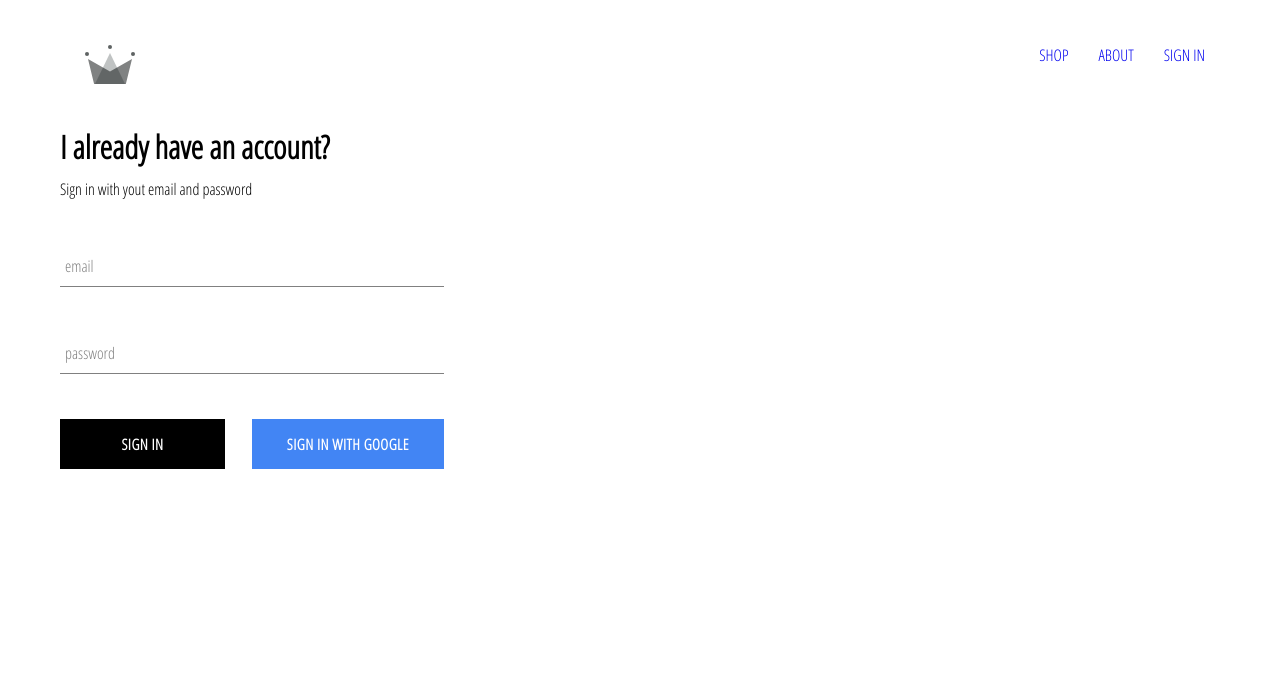
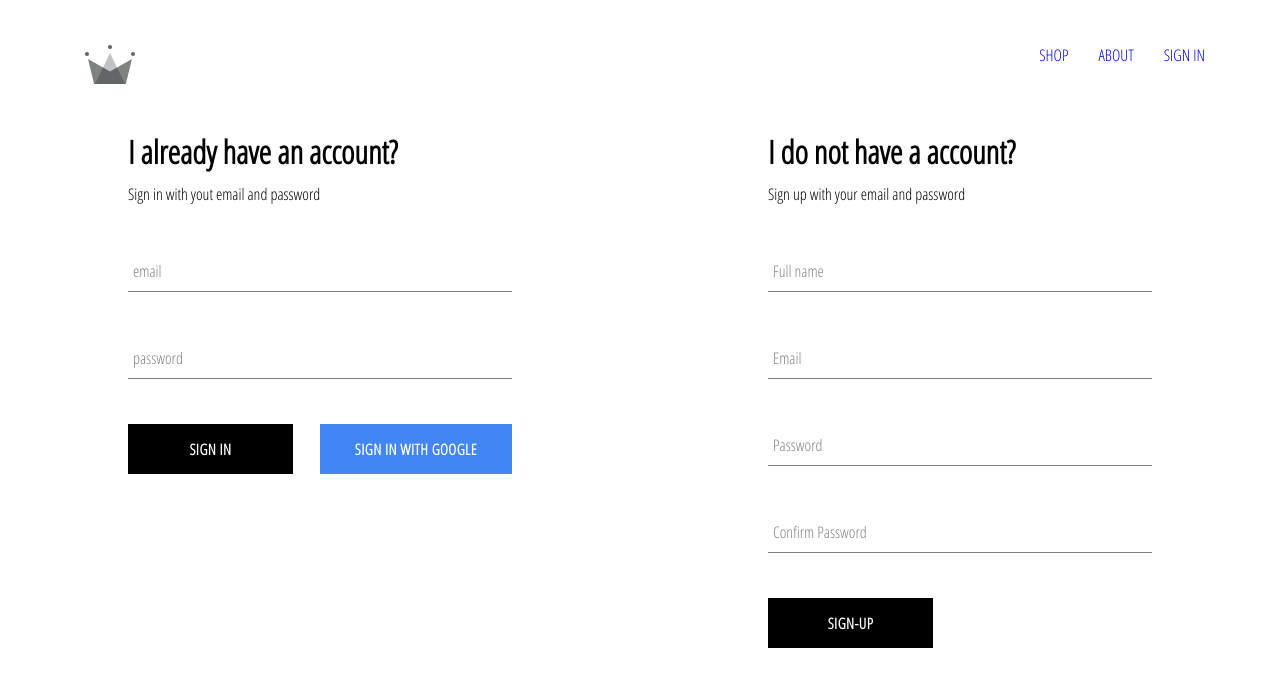
Before and after one commit to edabrito7/crwn-clothing, a React (Create React App) app: page /signin in a window 1280 px wide. Shown: the top 686 px of the page. Built offline with nearby package versions, Linux system fonts and the light colour scheme; no server answers.

Commit message:
Sign up form completed and connected to firebase

```diff
--- a/src/App.css
+++ b/src/App.css
@@ -9,3 +9,8 @@
 .App a {
     text-decoration: none;
 }
+
+
+* {
+    box-sizing: border-box;
+}
--- a/src/App.js
+++ b/src/App.js
@@ -4,7 +4,7 @@
 import ShopPage from './pages/shoppage/shopPage';
 import SignInandSignUpPage from './pages/sign-in-and-sign-up/sign-in-and-sign-up';
 import Header from './components/header/header';
-import { auth } from './firebase/firebase-utils';
+import { auth, createUserProfileDocument } from './firebase/firebase-utils';
 import './App.css';
 
 class  App extends Component {
@@ -20,9 +20,26 @@
   unSubscribeFromAuth = null;
 
   componentDidMount() {
-    this.unSubscribeFromAuth = auth.onAuthStateChanged(user => {
-      this.setState({currentUser: user})
-      console.log(user);
+    this.unSubscribeFromAuth = auth.onAuthStateChanged(async userAuth => {
+      if (userAuth) {
+        const userRef = await createUserProfileDocument(userAuth);
+
+        userRef.onSnapshot(snapShot => {
+          this.setState({
+            currentUser: {
+              id: snapShot.id,
+              ...snapShot.data()
+            }
+          })
+        })
+
+        console.log(this.state);
+
+      } else {
+        this.setState({currentUser: userAuth});
+      }
+
+
     })
 
   }
--- a/src/components/sign-in/sign-in.jsx
+++ b/src/components/sign-in/sign-in.jsx
@@ -1,7 +1,7 @@
 import React, { Component } from 'react';
 import FormInput from '../form-input/form-input';
 import CustomButton from '../custom-button/custom-button';
-import { signInWithGoogle} from '../../firebase/firebase-utils';
+import { signInWithGoogle, auth } from '../../firebase/firebase-utils';
 import './sign-in.styles.scss';
 
 
@@ -16,9 +16,15 @@
         }
     }
 
-    handleSubmit = event => {
+    handleSubmit = async event => {
         event.preventDefault();
-        this.setState({email: '', password:''});
+        const { email, password } = this.state
+        try {
+            await auth.signInWithEmailAndPassword(email, password);
+            this.setState({email: '', password: ''});
+        } catch(error) {
+            console.error(error);
+        }
     }
 
     handleChange = event => {
--- a/src/components/sign-in/sign-in.styles.scss
+++ b/src/components/sign-in/sign-in.styles.scss
@@ -13,8 +13,3 @@
 
 
 }
-
-
-* {
-    box-sizing: border-box;
-}
--- /dev/null
+++ b/src/components/sign-up/sign-up.jsx
@@ -0,0 +1,101 @@
+import React, { Component } from 'react';
+
+import FormInput from '../form-input/form-input';
+import CustomButton from '../custom-button/custom-button';
+import { auth,createUserProfileDocument} from '../../firebase/firebase-utils';
+import './sign-up.styles.scss';
+
+
+
+
+class SignUp extends Component {
+    constructor(props){
+        super(props);
+
+        this.state = {
+            displayName: '',
+            email: '',
+            password: '',
+            confirmPassword: '',
+        }
+    }
+
+    handleSubmit = async event => {
+        event.preventDefault();
+
+        const {displayName,email,password,confirmPassword} = this.state;
+
+        if(password!==confirmPassword){
+            alert("password dont match")
+            return
+        }
+
+        try {
+            const { user } = await auth.createUserWithEmailAndPassword(email, password)
+            await createUserProfileDocument(user, {displayName})
+
+            this.setState = {
+                displayName: '',
+                email: '',
+                password: '',
+                confirmPassword: '',
+            }
+        } catch(error){
+            console.error(error);
+        }
+    }
+
+    handleChange = event => {
+        const { name, value} = event.target;
+        this.setState({[name]: value});
+    }
+
+    render() {
+        const {displayName,email,password,confirmPassword} = this.state;
+        return(
+            <div className='sign-up'>
+                <h1>I do not have a account?</h1>
+                <span>Sign up with your email and password</span>
+                <form className='sign-up-form' onSubmit={this.handleSubmit}>
+                    <FormInput
+                    type='text'
+                    name='displayName'
+                    label='Full name'
+                    value={displayName}
+                    handleChange={this.handleChange}
+                    required
+                    />
+                    <FormInput
+                    name='email'
+                    type='email'
+                    label='Email'
+                    value={email}
+                    handleChange={this.handleChange}
+                    required
+                    />
+                    <FormInput
+                    name='password'
+                    type='password'
+                    label='Password'
+                    value={password}
+                    handleChange={this.handleChange}
+                    required
+                    />
+                    <FormInput
+                    name='confirmPassword'
+                    type='password'
+                    label='Confirm Password'
+                    value={confirmPassword}
+                    handleChange={this.handleChange}
+                    required
+                    />
+                    <CustomButton type='submit'>Sign-Up</CustomButton>
+                </form>
+
+            </div>
+        )
+    }
+}
+
+
+export default SignUp;
--- /dev/null
+++ b/src/components/sign-up/sign-up.styles.scss
@@ -0,0 +1,12 @@
+.sign-up {
+    display: flex;
+    flex-direction: column;
+    width: 30vw;
+
+
+    h1 {
+        margin: 10px 0px;
+    }
+
+
+}
--- a/src/firebase/firebase-utils.js
+++ b/src/firebase/firebase-utils.js
@@ -21,6 +21,32 @@
   export const firestore = firebase.firestore();
 
 
+  export const createUserProfileDocument = async (userAuth, additionalData) => {
+    if(!userAuth) return;
+
+    const userRef = firestore.doc(`users/${userAuth.uid}`);
+    const snapShot = await userRef.get();
+
+
+    if(!snapShot.exists) {
+      const { displayName, email } = userAuth;
+      const createdAt = new Date();
+
+      try {
+        await userRef.set({
+          displayName,
+          email,
+          createdAt,
+          ...additionalData
+        })
+      } catch (error) {
+        console.log('error creating user', error.message);
+      }
+    }
+
+    return userRef;
+  }
+
   const provider = new firebase.auth.GoogleAuthProvider();
 
   provider.setCustomParameters({prompt: 'select_account'});
--- a/src/pages/sign-in-and-sign-up/sign-in-and-sign-up.jsx
+++ b/src/pages/sign-in-and-sign-up/sign-in-and-sign-up.jsx
@@ -1,10 +1,15 @@
 import React from 'react';
 import SignIn from '../../components/sign-in/sign-in';
+import SignUp from '../../components/sign-up/sign-up';
+import './sign-in-and-sign-up.styles.scss';
 
 
 const SignInandSignUpPage = () => {
     return (
-        <SignIn />
+        <div className='sign-in-and-sign-up'>
+            <SignIn />
+            <SignUp />
+        </div>
     )
 }
 
--- /dev/null
+++ b/src/pages/sign-in-and-sign-up/sign-in-and-sign-up.styles.scss
@@ -0,0 +1,6 @@
+.sign-in-and-sign-up {
+    width: 80vw;
+    display: flex;
+    justify-content: space-between;
+    margin: 30px auto;
+}
```
